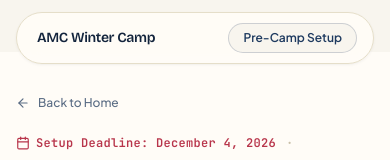
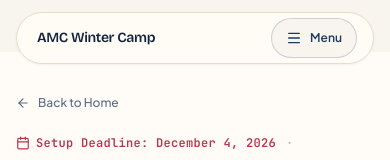
Before and after one commit to CSSIDDHARTH/AMC_winter_camp_website, a React (Vite) app: page /setup in a window 390 px wide. Shown: the top 160 px of the page. Built offline with nearby package versions, Linux system fonts and the light colour scheme.

Commit message:
Make mobile navbar Menu open full camp navigation

```diff
--- a/src/components/Navbar.tsx
+++ b/src/components/Navbar.tsx
@@ -1,6 +1,12 @@
 import { Link, NavLink } from 'react-router-dom';
+import { Menu, X } from 'lucide-react';
 
-export function Navbar() {
+interface NavbarProps {
+  mobileOpen: boolean;
+  onToggleMobile: () => void;
+}
+
+export function Navbar({ mobileOpen, onToggleMobile }: NavbarProps) {
   const navigationStyles = (isActive: boolean) =>
     `text-sm font-medium transition-colors whitespace-nowrap shrink-0 py-1 border-b-2 ${
       isActive
@@ -39,12 +45,18 @@ export function Navbar() {
           </NavLink>
         </nav>
 
-        <Link
-          to="/setup"
-          className="inline-flex items-center justify-center rounded-full border border-[#1E3A5F]/20 bg-[#F8F5EE] px-3.5 py-1.5 text-xs font-semibold text-[#1E3A5F] transition-colors hover:border-[#DE546A] hover:text-[#B8354B] focus-visible:outline-none focus-visible:ring-2 focus-visible:ring-[#1E3A5F] lg:hidden"
+        <button
+          id="camp-mobile-menu-button"
+          type="button"
+          onClick={onToggleMobile}
+          aria-expanded={mobileOpen}
+          aria-controls="mobile-camp-navigation"
+          aria-label={mobileOpen ? 'Close navigation menu' : 'Open navigation menu'}
+          className="ml-auto inline-flex h-10 items-center justify-center gap-2 rounded-full border border-[#1E3A5F]/20 bg-[#F8F5EE] px-3.5 text-xs font-semibold text-[#1E3A5F] transition-colors hover:border-[#DE546A] hover:bg-[#FDF1F3] hover:text-[#B8354B] focus-visible:outline-none focus-visible:ring-2 focus-visible:ring-[#1E3A5F] lg:hidden"
         >
-          Pre-Camp Setup
-        </Link>
+          {mobileOpen ? <X className="h-4 w-4" aria-hidden="true" /> : <Menu className="h-4 w-4" aria-hidden="true" />}
+          <span>Menu</span>
+        </button>
       </div>
     </header>
   );
```
